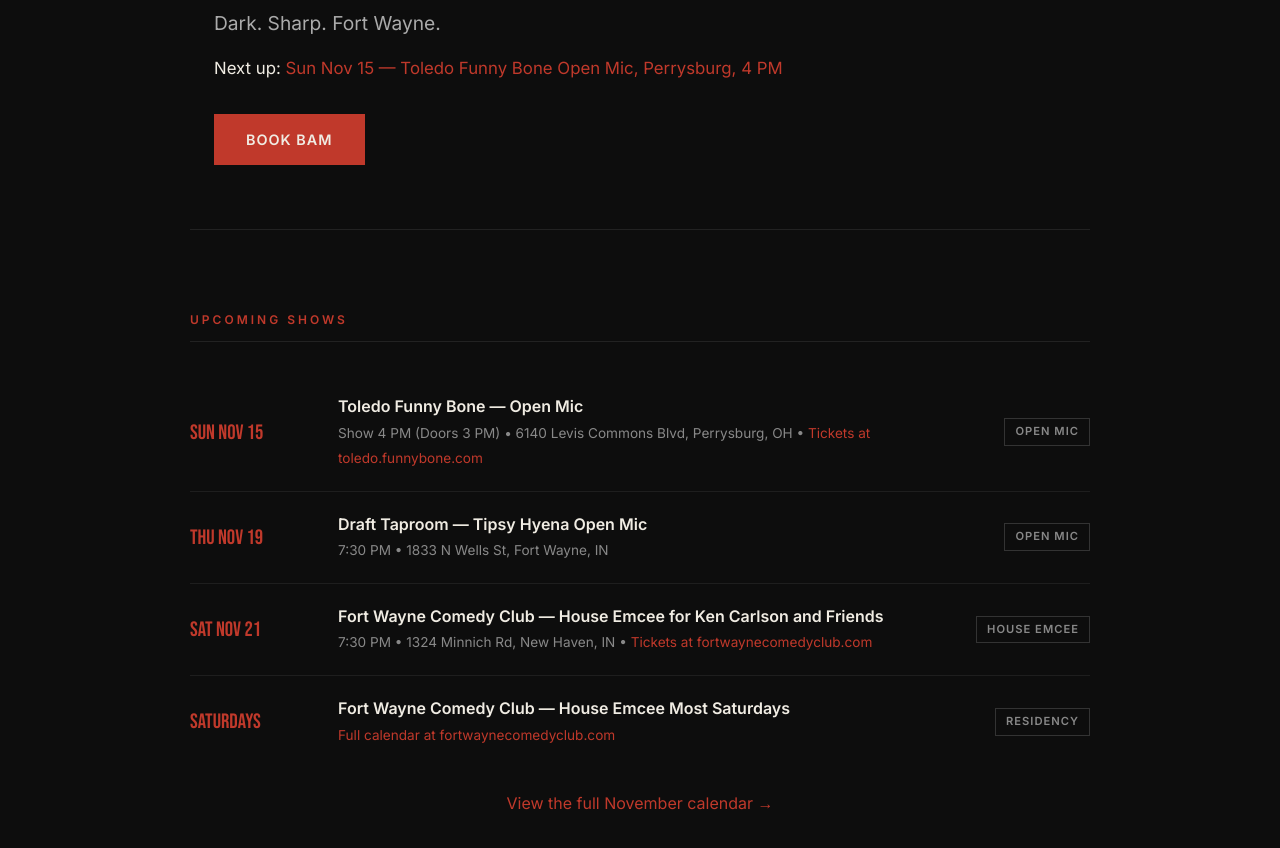
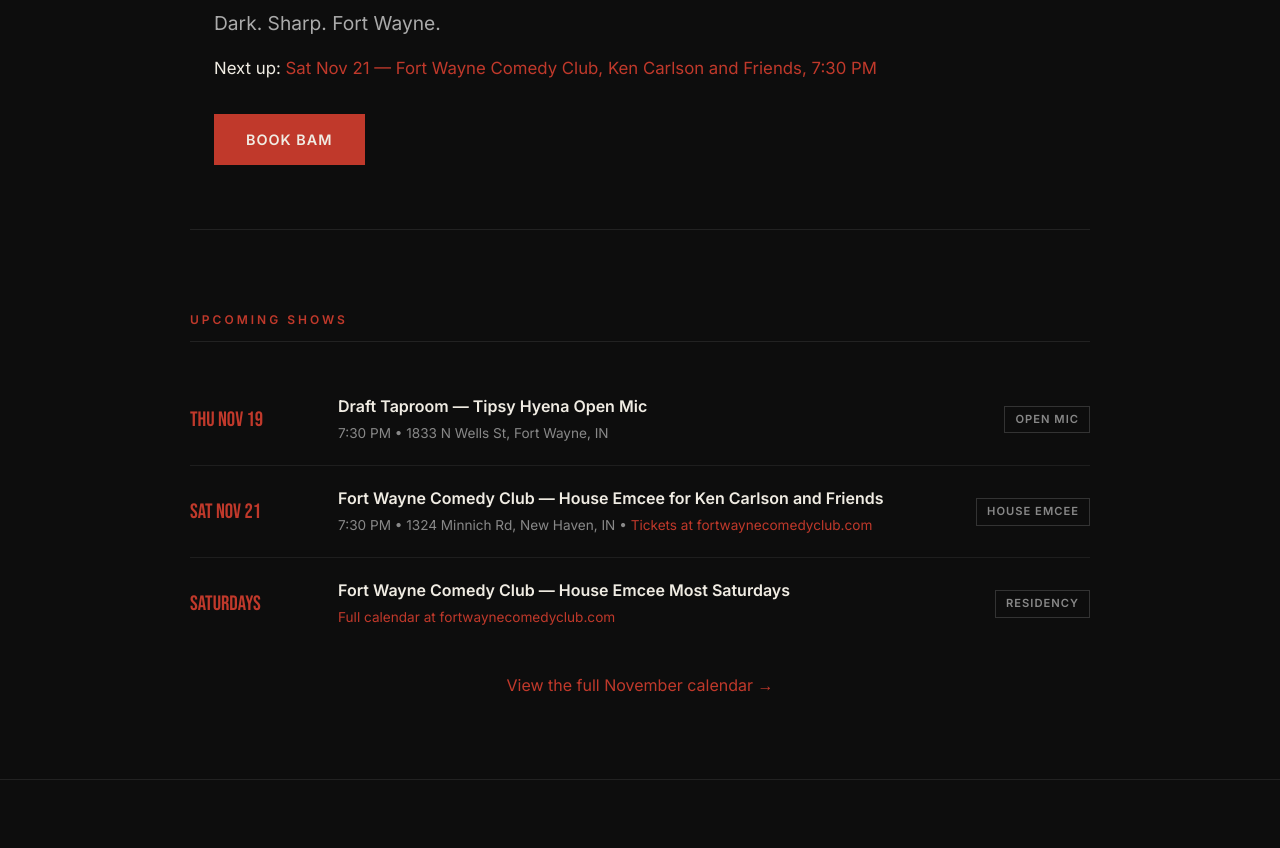
Before and after one commit to bamdoescomedy/bamdoescomedy.github.io, a plain HTML site: page index.html in a window 1280 px wide. Shown: the part 984-1832 px from the top of the page. Drawn offline with Linux system fonts and the light colour scheme.

Commit message:
Remove past Toledo show; Next up is Ken Carlson and Friends Nov 21

```diff
--- a/index.html
+++ b/index.html
@@ -443,21 +443,13 @@
     <div class="logo-box"><span class="logo-bam">BAM</span><span class="logo-sub">Does Comedy</span></div>
     <h1 class="hero-name">Brian Anthony Miller</h1>
     <p class="tagline">Dark. Sharp. Fort Wayne.</p>
-    <p style="margin-top: 16px; font-size: 1.05rem;">Next up: <a href="https://toledo.funnybone.com/event/open-mic-14/toledo-funny-bone/" target="_blank" rel="noopener">Sun Nov 15 — Toledo Funny Bone Open Mic, Perrysburg, 4 PM</a></p>
+    <p style="margin-top: 16px; font-size: 1.05rem;">Next up: <a href="https://www.fortwaynecomedyclub.com/events" target="_blank" rel="noopener">Sat Nov 21 — Fort Wayne Comedy Club, Ken Carlson and Friends, 7:30 PM</a></p>
     <a class="cta" href="#contact">Book Bam</a>
   </div>
 
   <div class="section-outer" id="shows">
     <p class="section-label">Upcoming Shows</p>
     <ul class="show-list">
-      <li>
-        <span class="show-date">SUN NOV 15</span>
-        <div class="show-info">
-          <strong>Toledo Funny Bone — Open Mic</strong>
-          <span>Show 4 PM (Doors 3 PM) • 6140 Levis Commons Blvd, Perrysburg, OH • <a href="https://toledo.funnybone.com/event/open-mic-14/toledo-funny-bone/" target="_blank" rel="noopener">Tickets at toledo.funnybone.com</a></span>
-        </div>
-        <span class="show-tag">Open Mic</span>
-      </li>
       <li>
         <span class="show-date">THU NOV 19</span>
         <div class="show-info">
```
Also changed, not shown: november.html (+1 -9 lines).
